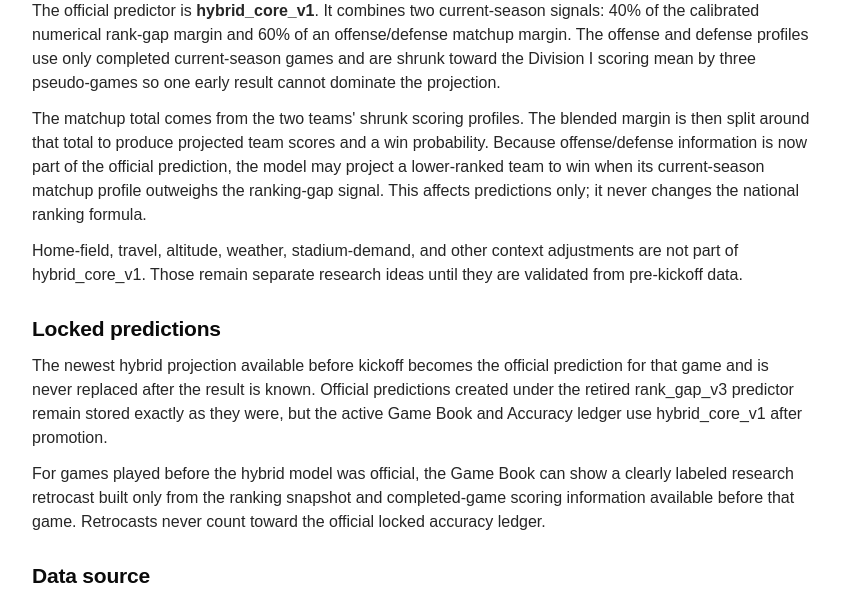
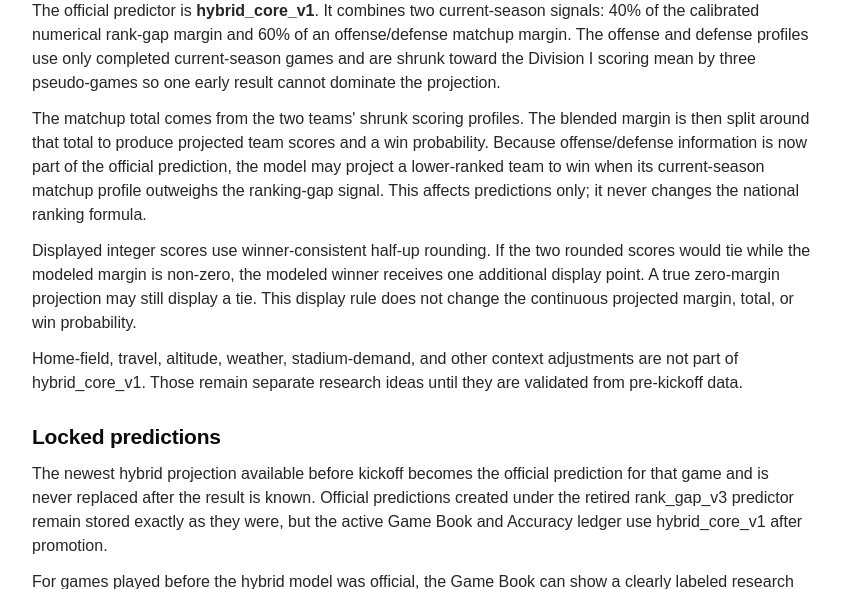
Before and after one commit to larrybillinger/NCAA_BCS_RANKING_CALCULATOR, a FastAPI app: page /method in a window 1280 px wide. Shown: the part 1459-2048 px from the top of the page, without its empty margins (226-1067 px from the left). Run offline with FastAPI, Linux system fonts and the light colour scheme.

Commit message:
Document winner-consistent projected score display

```diff
--- a/src/ncaa_rankings/web/templates/method.html
+++ b/src/ncaa_rankings/web/templates/method.html
@@ -29,6 +29,7 @@ FCS win over FBS = 100%</pre>
 <h2>Score prediction</h2>
 <p>The official predictor is <strong>hybrid_core_v1</strong>. It combines two current-season signals: 40% of the calibrated numerical rank-gap margin and 60% of an offense/defense matchup margin. The offense and defense profiles use only completed current-season games and are shrunk toward the Division I scoring mean by three pseudo-games so one early result cannot dominate the projection.</p>
 <p>The matchup total comes from the two teams' shrunk scoring profiles. The blended margin is then split around that total to produce projected team scores and a win probability. Because offense/defense information is now part of the official prediction, the model may project a lower-ranked team to win when its current-season matchup profile outweighs the ranking-gap signal. This affects predictions only; it never changes the national ranking formula.</p>
+<p>Displayed integer scores use winner-consistent half-up rounding. If the two rounded scores would tie while the modeled margin is non-zero, the modeled winner receives one additional display point. A true zero-margin projection may still display a tie. This display rule does not change the continuous projected margin, total, or win probability.</p>
 <p>Home-field, travel, altitude, weather, stadium-demand, and other context adjustments are not part of hybrid_core_v1. Those remain separate research ideas until they are validated from pre-kickoff data.</p>
 <h2>Locked predictions</h2>
 <p>The newest hybrid projection available before kickoff becomes the official prediction for that game and is never replaced after the result is known. Official predictions created under the retired rank_gap_v3 predictor remain stored exactly as they were, but the active Game Book and Accuracy ledger use hybrid_core_v1 after promotion.</p>
```
